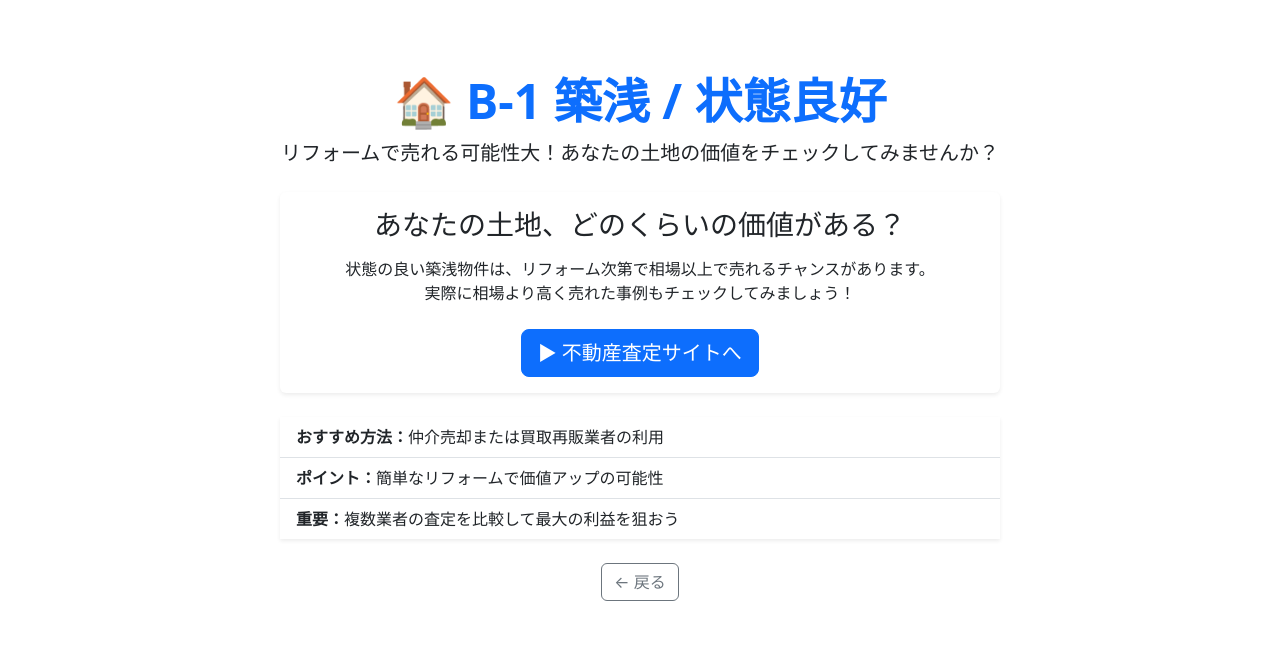
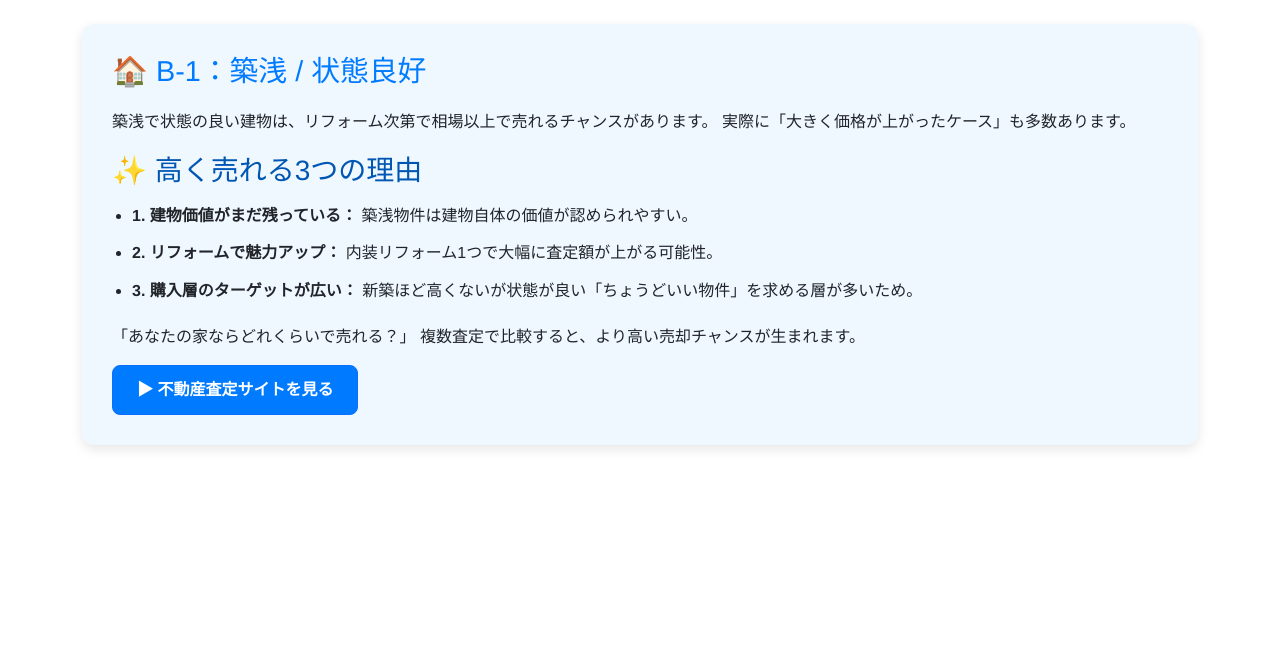
Before and after one commit to 1F10230292/portfolio-project-g13, a Django app: template project/templates/project/house_reform_b1.html in a window 1280 px wide. Shown: the part 56-704 px from the top of the page. Run offline with Django 5.2, Linux system fonts and the light colour scheme; the template is opened without the code that fills it, so the values that code supplies are empty; some libraries are stand-ins or nearby versions.

Commit message:
B1の修正
B2とB3と似たようなデザインに

```diff
--- a/project/templates/project/house_reform_b1.html
+++ b/project/templates/project/house_reform_b1.html
@@ -1,44 +1,79 @@
 {% extends "base.html" %}
 {% block content %}
-<div class="container py-5">
-    <!-- ヘッダー -->
-    <div class="text-center mb-4">
-        <h1 class="display-5 fw-bold text-primary">🏠 B-1 築浅 / 状態良好</h1>
-        <p class="lead">リフォームで売れる可能性大！あなたの土地の価値をチェックしてみませんか？</p>
-    </div>
 
-    <!-- サムネイル風のカード -->
-    <div class="row justify-content-center mb-4">
-        <div class="col-md-8">
-            <div class="card shadow-sm border-0">
-                <div class="card-body text-center">
-                    <h3 class="card-title mb-3">あなたの土地、どのくらいの価値がある？</h3>
-                    <p class="card-text mb-4">
-                        状態の良い築浅物件は、リフォーム次第で相場以上で売れるチャンスがあります。
-                        <br>
-                        実際に相場より高く売れた事例もチェックしてみましょう！
-                    </p>
-                    <a href="https://ieul.jp/tochi/" target="_blank" class="btn btn-lg btn-primary">▶ 不動産査定サイトへ</a>
-                </div>
-            </div>
-        </div>
-    </div>
+<div class="b1-content">
+  <h2>🏠 B-1：築浅 / 状態良好</h2>
 
-    <!-- ポイントリスト -->
-    <div class="row justify-content-center">
-        <div class="col-md-8">
-            <ul class="list-group list-group-flush shadow-sm">
-                <li class="list-group-item"><strong>おすすめ方法：</strong>仲介売却または買取再販業者の利用</li>
-                <li class="list-group-item"><strong>ポイント：</strong>簡単なリフォームで価値アップの可能性</li>
-                <li class="list-group-item"><strong>重要：</strong>複数業者の査定を比較して最大の利益を狙おう</li>
-            </ul>
-        </div>
-    </div>
+  <p>
+    築浅で状態の良い建物は、リフォーム次第で相場以上で売れるチャンスがあります。
+    実際に「大きく価格が上がったケース」も多数あります。
+  </p>
 
-    <!-- 戻るボタン -->
-    <div class="text-center mt-4">
-        <a href="/sell/" class="btn btn-outline-secondary">← 戻る</a>
-    </div>
+  <h3>✨ 高く売れる3つの理由</h3>
+  <ul>
+    <li>
+      <strong>1. 建物価値がまだ残っている：</strong>
+      築浅物件は建物自体の価値が認められやすい。
+    </li>
+    <li>
+      <strong>2. リフォームで魅力アップ：</strong>
+      内装リフォーム1つで大幅に査定額が上がる可能性。
+    </li>
+    <li>
+      <strong>3. 購入層のターゲットが広い：</strong>
+      新築ほど高くないが状態が良い「ちょうどいい物件」を求める層が多いため。
+    </li>
+  </ul>
+
+  <p>
+    「あなたの家ならどれくらいで売れる？」
+    複数査定で比較すると、より高い売却チャンスが生まれます。
+  </p>
+
+  <a href="https://ieul.jp/tochi/" class="btn btn-primary" target="_blank">
+    ▶ 不動産査定サイトを見る
+  </a>
 </div>
 
+<style>
+.b1-content {
+  background: #f0f8ff;
+  padding: 30px;
+  border-radius: 12px;
+  box-shadow: 0 4px 12px rgba(0,0,0,0.1);
+  line-height: 1.6;
+  font-family: "Helvetica Neue", Arial, sans-serif;
+}
+.b1-content h2 {
+  color: #007bff;
+  margin-bottom: 20px;
+  font-size: 1.8rem;
+}
+.b1-content h3 {
+  color: #0056b3;
+  margin-top: 20px;
+  margin-bottom: 15px;
+}
+.b1-content ul {
+  list-style-type: disc;
+  padding-left: 20px;
+  margin-bottom: 20px;
+}
+.b1-content li {
+  margin-bottom: 12px;
+}
+.btn-primary {
+  display: inline-block;
+  background-color: #007bff;
+  color: white;
+  padding: 12px 24px;
+  border-radius: 8px;
+  text-decoration: none;
+  font-weight: bold;
+}
+.btn-primary:hover {
+  background-color: #0056b3;
+}
+</style>
+
 {% endblock %}
```
